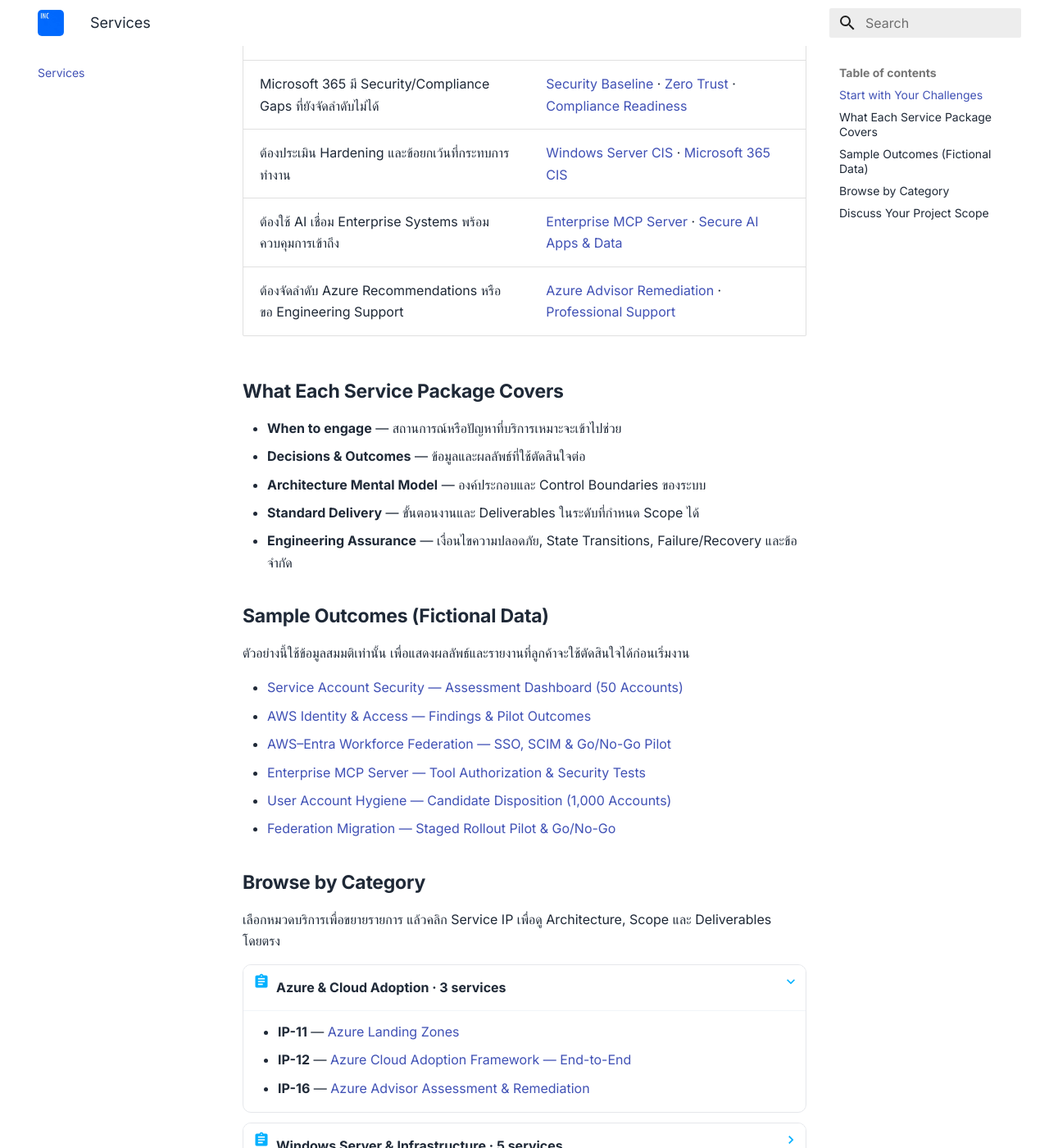
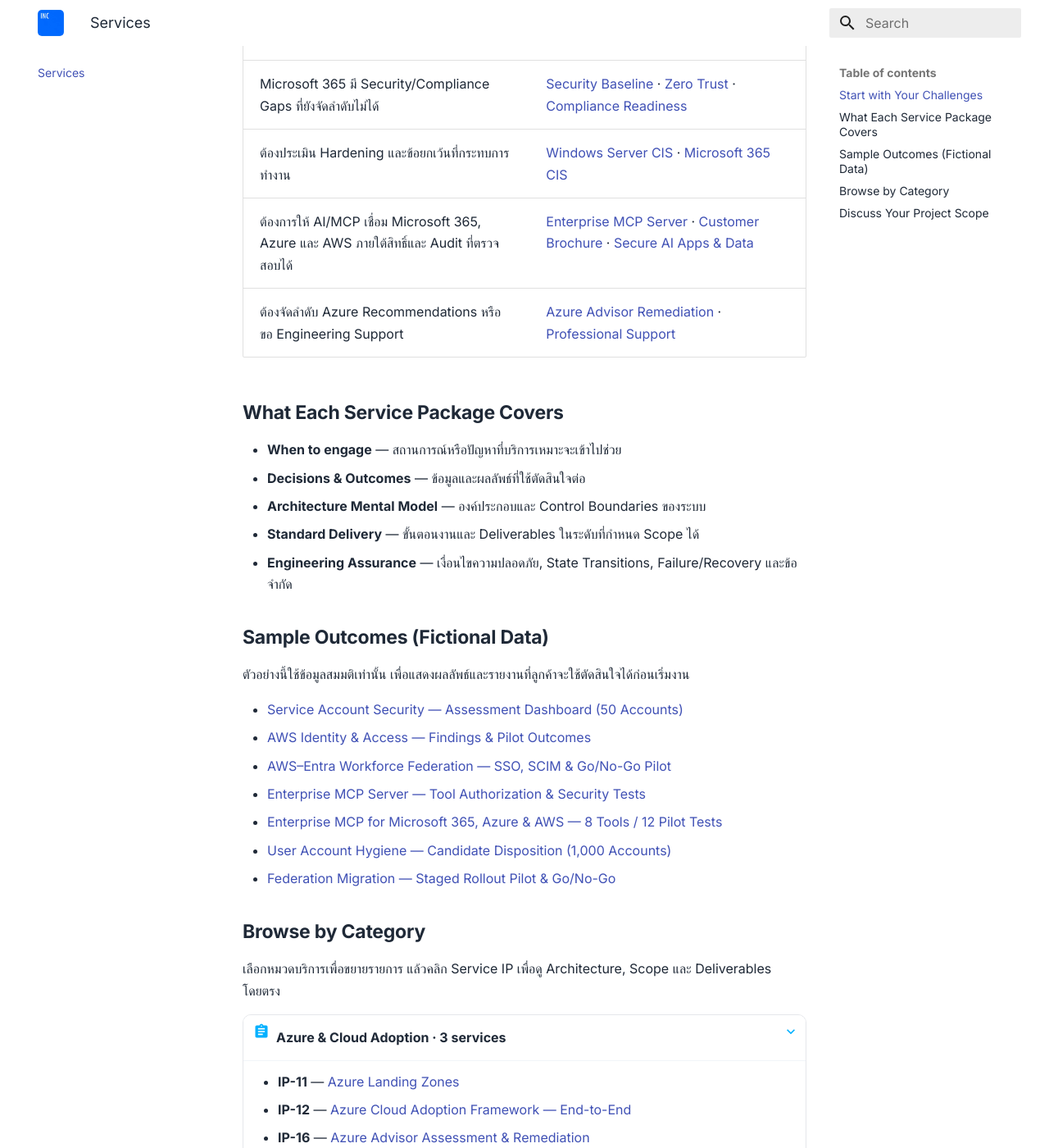
Before and after one commit to inthecloudth/service-catalog, an MkDocs documentation site: the page built from docs/services/index.md, in a window 1280 px wide and 1400 px high, scrolled down 861 px. Shown: the whole window at 82% size. Built offline with MkDocs 1.6.1 and Material for MkDocs 9.7.7, drawn with Linux system fonts in a browser that asks for light colours.

Commit message:
docs: surface Microsoft 365 Azure AWS Enterprise MCP customer brochure

```diff
--- a/docs/services/index.md
+++ b/docs/services/index.md
@@ -15,7 +15,7 @@
 | ต้องย้าย Sign-in จาก AD FS / Federation มาใช้ Microsoft Entra Cloud Authentication | [Federation to Cloud Authentication Migration](ip-20-federation-cloud-authentication-migration.md) · [Hybrid Identity Assessment](ip-13-hybrid-identity-assessment-remediation.md) |
 | Microsoft 365 มี Security/Compliance Gaps ที่ยังจัดลำดับไม่ได้ | [Security Baseline](ip-06-m365-security-baseline.md) · [Zero Trust](ip-15-microsoft-365-zero-trust.md) · [Compliance Readiness](ip-07-m365-compliance-readiness.md) |
 | ต้องประเมิน Hardening และข้อยกเว้นที่กระทบการทำงาน | [Windows Server CIS](ip-17-windows-server-cis-benchmark.md) · [Microsoft 365 CIS](ip-18-m365-cis-benchmark.md) |
-| ต้องใช้ AI เชื่อม Enterprise Systems พร้อมควบคุมการเข้าถึง | [Enterprise MCP Server](ip-09-enterprise-mcp-server.md) · [Secure AI Apps & Data](ip-08-secure-ai-apps-data.md) |
+| ต้องการให้ AI/MCP เชื่อม Microsoft 365, Azure และ AWS ภายใต้สิทธิ์และ Audit ที่ตรวจสอบได้ | [Enterprise MCP Server](ip-09-enterprise-mcp-server.md) · [Customer Brochure](brochures/ip-09-enterprise-mcp-server.md) · [Secure AI Apps & Data](ip-08-secure-ai-apps-data.md) |
 | ต้องจัดลำดับ Azure Recommendations หรือขอ Engineering Support | [Azure Advisor Remediation](ip-16-azure-advisor-remediation.md) · [Professional Support](ip-10-professional-support.md) |
 
 ## What Each Service Package Covers
@@ -34,6 +34,7 @@
 - [AWS Identity & Access — Findings & Pilot Outcomes](examples/aws-identity-access-baseline-outcome.md)
 - [AWS–Entra Workforce Federation — SSO, SCIM & Go/No-Go Pilot](examples/aws-entra-workforce-federation-outcome.md)
 - [Enterprise MCP Server — Tool Authorization & Security Tests](examples/enterprise-mcp-server-outcome.md)
+- [Enterprise MCP for Microsoft 365, Azure & AWS — 8 Tools / 12 Pilot Tests](examples/enterprise-mcp-m365-azure-aws-outcome.md)
 - [User Account Hygiene — Candidate Disposition (1,000 Accounts)](examples/user-account-hygiene-assessment-outcome.md)
 - [Federation Migration — Staged Rollout Pilot & Go/No-Go](examples/federation-cloud-auth-migration-outcome.md)
 
```
